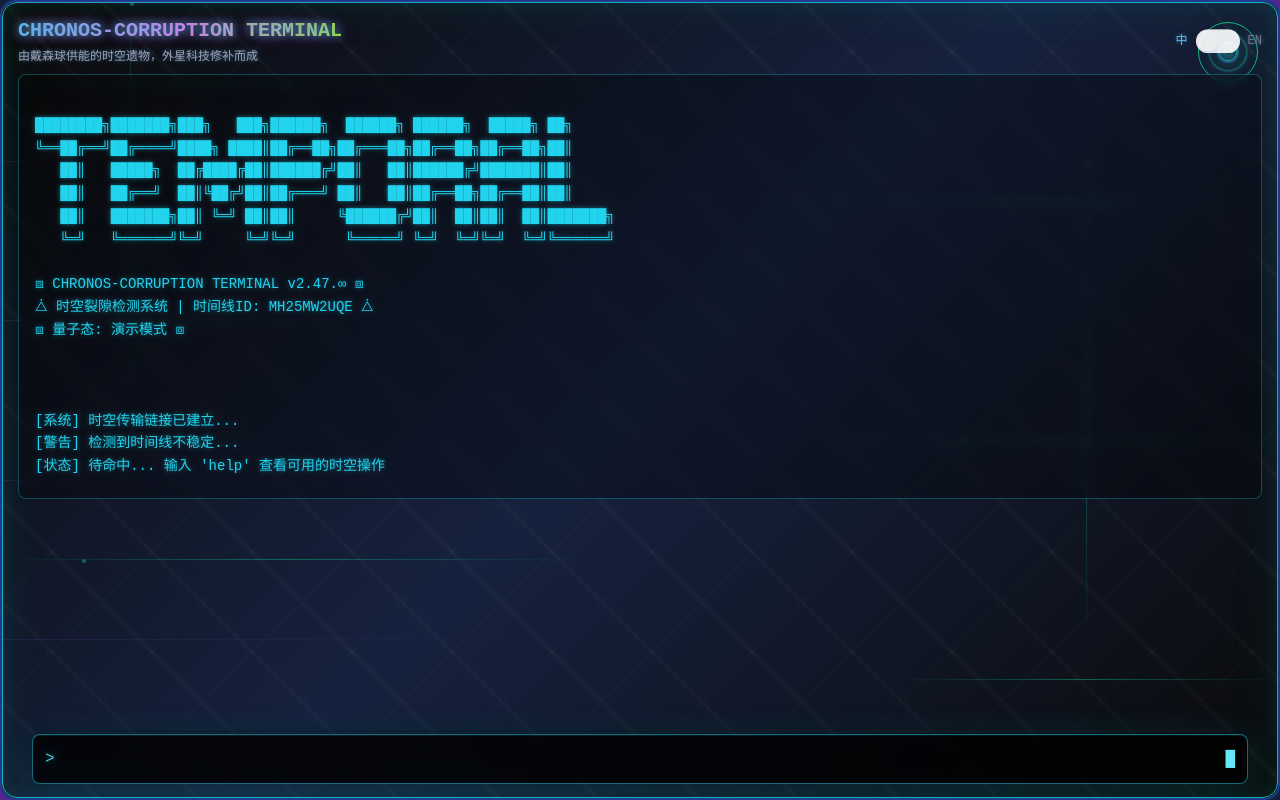
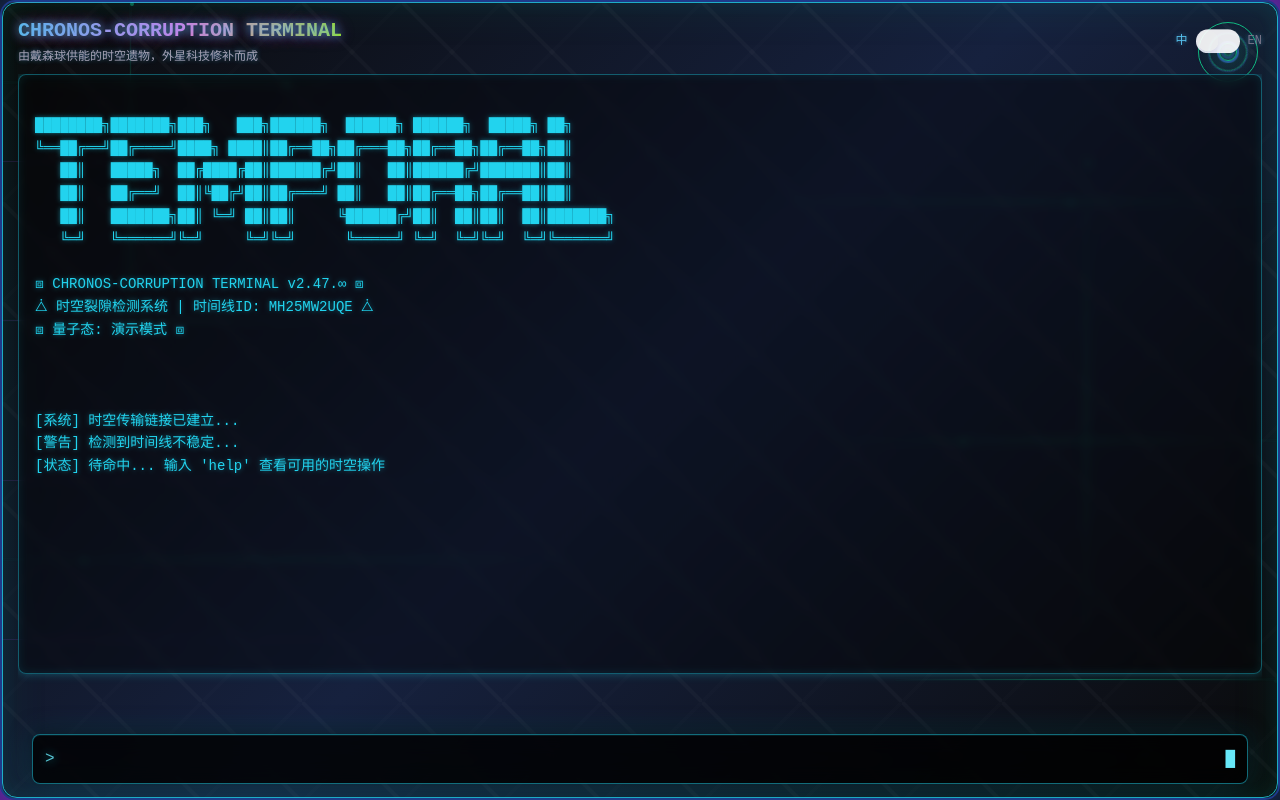
Before and after one commit to shadowcz007/terminal-detective-chronicles, a React (Vite) app: page / in a window 1280 px wide. Built offline with nearby package versions, Linux system fonts and the light colour scheme.

Commit message:
Fix: Terminal scroll and input issues
Simplified ScrollArea structure, fixed height calculation, optimized content, enhanced scrollbar styling, and fixed input positioning.

```diff
--- a/src/components/Terminal.tsx
+++ b/src/components/Terminal.tsx
@@ -1,4 +1,3 @@
-
 import React, { useState, useEffect, useRef } from 'react';
 import { useGameState } from '../hooks/useGameState';
 import { useLanguage } from '../hooks/useLanguage';
@@ -236,7 +235,7 @@ const Terminal = () => {
       )}
 
       {/* Main Content Area - now takes full height minus fixed input */}
-      <div className="terminal-content flex-1 flex flex-col p-4 relative z-10 pb-20">
+      <div className="terminal-content flex-1 flex flex-col p-4 relative z-10 pb-20 overflow-hidden">
         {/* Language Switch in Temporal Panel */}
         <TemporalPanels timeSpeed="future">
           <div className="flex justify-between items-center mb-2">
@@ -260,12 +259,12 @@ const Terminal = () => {
           </div>
         </TemporalPanels>
 
-        {/* Main Terminal Output Area with ScrollArea */}
-        <TemporalPanels timeSpeed="present">
-          <div className="flex-1 min-h-0">
+        {/* Main Terminal Output Area with ScrollArea - Removed TemporalPanels wrapper */}
+        <div className="flex-1 min-h-0 overflow-hidden">
           <ScrollArea
             ref={scrollAreaRef}
-              className="h-full terminal-output"
+            className="terminal-output-scrollable"
+            style={{ height: 'calc(100vh - 200px)' }}
           >
             <div className="whitespace-pre-wrap text-sm leading-relaxed p-4">
               {history.map((line, index) => (
@@ -300,10 +299,12 @@ const Terminal = () => {
                   </div>
                 </div>
               )}
+
+              {/* Add some dummy content to ensure scrolling works */}
+              <div className="h-20"></div>
             </div>
           </ScrollArea>
         </div>
-        </TemporalPanels>
       </div>
 
       {/* Fixed Input Area at Bottom */}
--- a/src/index.css
+++ b/src/index.css
@@ -1,3 +1,4 @@
+
 @tailwind base;
 @tailwind components;
 @tailwind utilities;
@@ -88,6 +89,8 @@
     0 0 30px rgba(59, 130, 246, 0.3),
     inset 0 0 50px rgba(16, 185, 129, 0.1);
 }
+
+/* ... keep existing code (all temporal panels, reality bleed, crystal wiring, glitch overlay styles) */
 
 /* Temporal Panels */
 .temporal-panel {
@@ -374,6 +377,19 @@
   max-height: 100%;
 }
 
+/* New optimized scrollable terminal output */
+.terminal-output-scrollable {
+  background: rgba(0, 0, 0, 0.4);
+  border: 1px solid rgba(34, 211, 238, 0.4);
+  border-radius: 8px;
+  backdrop-filter: blur(5px);
+  overflow: hidden;
+  /* Debug - temporary border to see the scroll area */
+  box-shadow:
+    0 0 10px rgba(34, 211, 238, 0.3),
+    inset 0 0 10px rgba(34, 211, 238, 0.1);
+}
+
 .terminal-output [data-radix-scroll-area-viewport] {
   /* Custom scrollbar styling for the viewport */
   scrollbar-width: thin;
@@ -555,40 +571,53 @@
   transform: translateY(-2px);
 }
 
-/* Enhanced Scrollbar */
+/* Enhanced Scrollbar - Improved for better visibility */
 ::-webkit-scrollbar {
-  width: 8px;
+  width: 10px;
 }
 
 ::-webkit-scrollbar-track {
-  background: rgba(0, 0, 0, 0.5);
-  border-radius: 4px;
+  background: rgba(0, 0, 0, 0.6);
+  border-radius: 5px;
+  border: 1px solid rgba(34, 211, 238, 0.2);
 }
 
 ::-webkit-scrollbar-thumb {
   background: linear-gradient(180deg, #22d3ee, #10b981);
-  border-radius: 4px;
-  border: 1px solid rgba(34, 211, 238, 0.3);
+  border-radius: 5px;
+  border: 1px solid rgba(34, 211, 238, 0.4);
+  box-shadow: 0 0 5px rgba(34, 211, 238, 0.3);
 }
 
 ::-webkit-scrollbar-thumb:hover {
   background: linear-gradient(180deg, #0891b2, #059669);
-  box-shadow: 0 0 10px rgba(34, 211, 238, 0.5);
+  box-shadow: 0 0 15px rgba(34, 211, 238, 0.6);
 }
 
-/* Custom scrollbar for Radix ScrollArea */
+/* Enhanced Radix ScrollArea scrollbar styling */
 [data-radix-scroll-area-scrollbar] {
-  background: rgba(0, 0, 0, 0.3);
-  border-radius: 4px;
+  background: rgba(0, 0, 0, 0.4);
+  border-radius: 6px;
+  border: 1px solid rgba(34, 211, 238, 0.3);
+  width: 12px !important;
 }
 
 [data-radix-scroll-area-thumb] {
   background: linear-gradient(180deg, #22d3ee, #10b981);
-  border-radius: 4px;
-  border: 1px solid rgba(34, 211, 238, 0.3);
+  border-radius: 5px;
+  border: 1px solid rgba(34, 211, 238, 0.4);
+  box-shadow: 0 0 8px rgba(34, 211, 238, 0.4);
+  transition: all 0.2s ease;
 }
 
 [data-radix-scroll-area-thumb]:hover {
   background: linear-gradient(180deg, #0891b2, #059669);
-  box-shadow: 0 0 10px rgba(34, 211, 238, 0.5);
+  box-shadow: 0 0 15px rgba(34, 211, 238, 0.7);
+  transform: scaleX(1.1);
 }
+
+/* Ensure scrollbar is visible */
+[data-radix-scroll-area-viewport] {
+  scrollbar-width: auto;
+  scrollbar-color: #22d3ee rgba(0, 0, 0, 0.6);
+}
```
Lines whose indentation alone changed are shown as unchanged.
